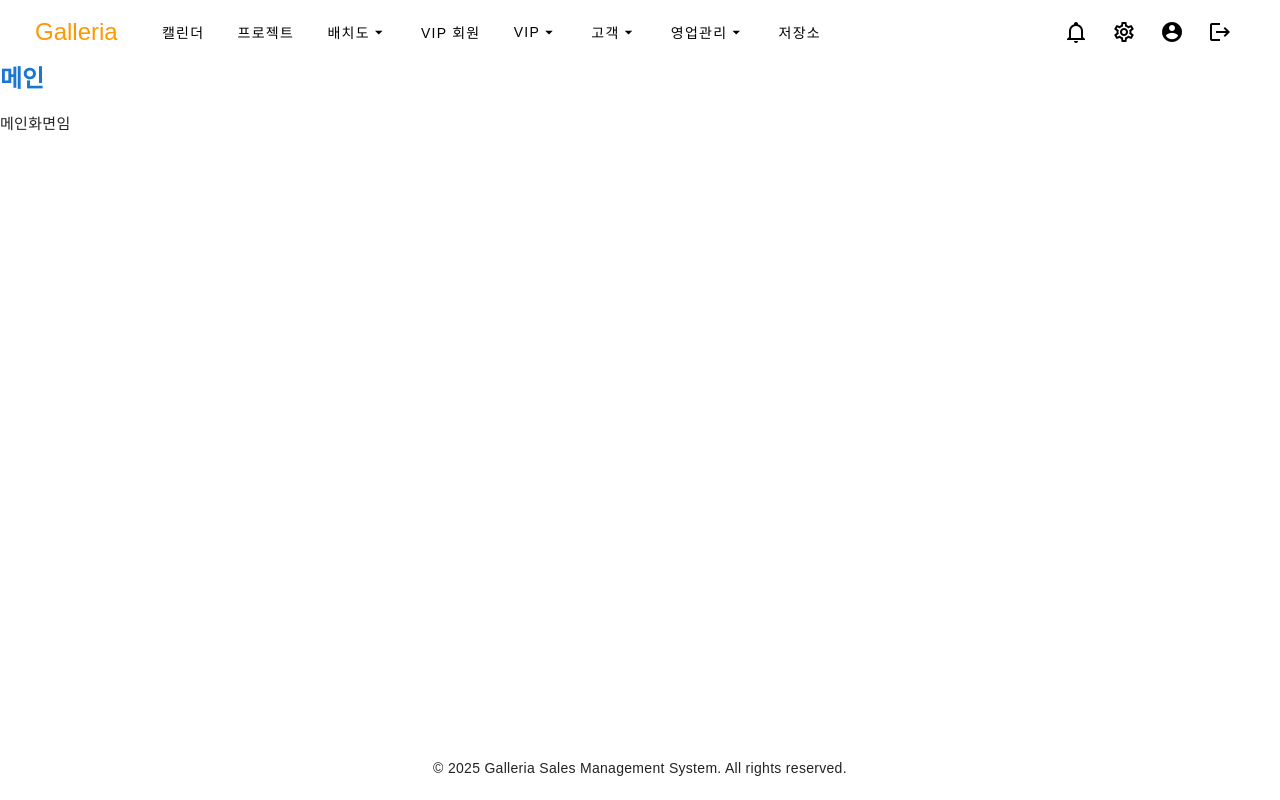
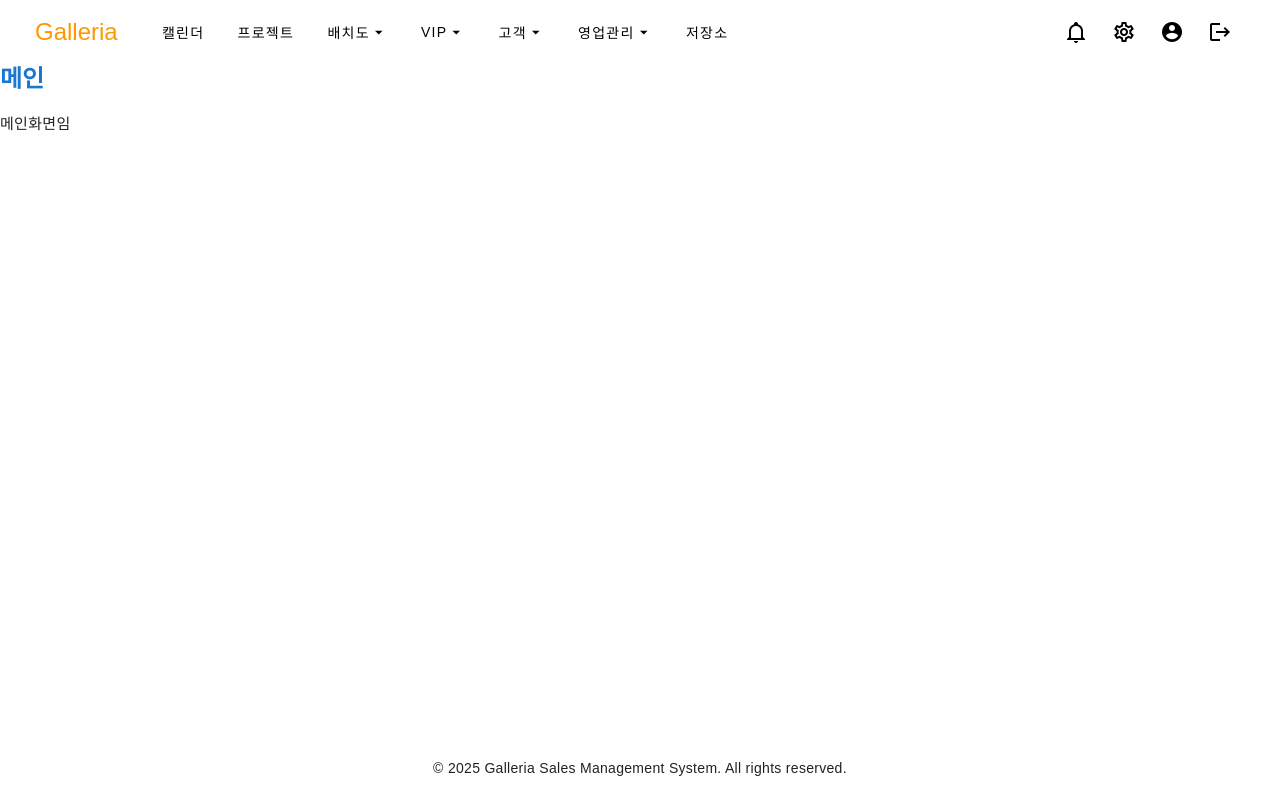
Before and after one commit to beyond-sw-camp/be18-fin-FIVEGUYS-RIA-FE, a Vue app: page /home in a window 1280 px wide. Built offline with nearby package versions, Linux system fonts and the light colour scheme; no server answers; a web font is replaced by a local one.

Commit message:
store Map

```diff
--- a/src/components/common/HeaderComponent.vue
+++ b/src/components/common/HeaderComponent.vue
@@ -38,7 +38,7 @@
             </v-list-item>
           </v-list>
         </v-menu>
-        <v-btn text to="/vipmember">VIP 회원</v-btn>
+        <!-- <v-btn text to="/vipmember">VIP 회원</v-btn> -->
 
     <!-- 변경: VIP 드롭다운 메뉴 -->
     <v-menu>
```
